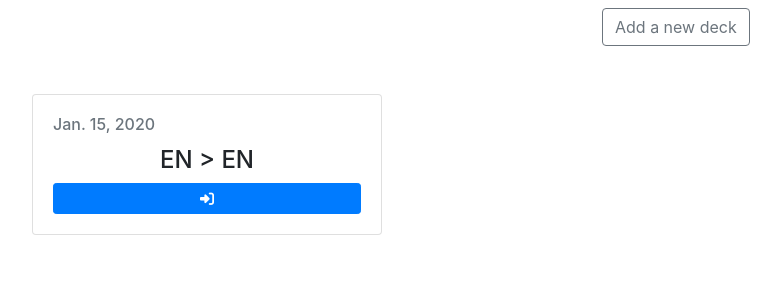
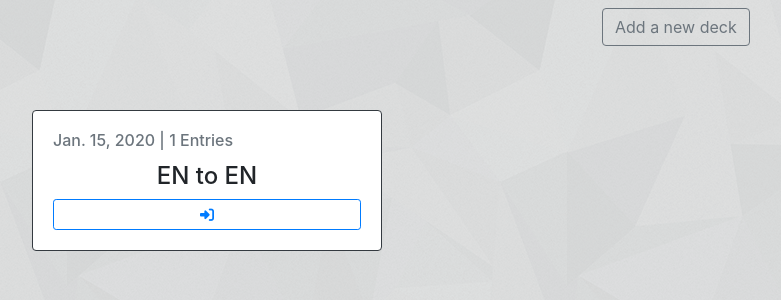
Before and after one commit to Erfi/darvag, a Django app: page /user/dashboard/ in a window 1280 px wide. Shown: the part 56-356 px from the top of the page, without its empty margins (433-1214 px from the left). Run offline with Django 3.2, Linux system fonts and the light colour scheme; a user stored in the database is signed in; tables that the repository leaves empty hold one stand-in row (values such as "Sample post"); some libraries are stand-ins or nearby versions.

Commit message:
Added deck view. Ability to add an entry and assign it to a deck.

```diff
--- a/dora/dora/urls.py
+++ b/dora/dora/urls.py
@@ -43,7 +43,8 @@ urlpatterns = [
          name='password_change_done'),
     path('admin/', admin.site.urls),
     path('user/dashboard/', flashcard_views.dashboard, name='dashboard'),
+    path('deck/<int:deck_id>/', flashcard_views.view_deck, name='view_deck'),
     path('deck/add/', flashcard_views.add_deck, name='add_deck'),
-    path('entry/add/', flashcard_views.add_entry, name='add_entry'),
+    path('entry/add/<int:deck_id>', flashcard_views.add_entry, name='add_entry'),
     path('entry/<str:from_lang>/', flashcard_views.lang_entry, name='lang_entry')
 ]
--- a/dora/flashcard/views.py
+++ b/dora/flashcard/views.py
@@ -15,7 +15,8 @@ def lang_entry(request, from_lang):
 
 
 @login_required
-def add_entry(request):
+def add_entry(request, deck_id):
+    deck = Deck.objects.get(id=deck_id)
     if request.method == 'POST':
         form = NewEntryForm(request.POST)
         if form.is_valid():
@@ -24,6 +25,7 @@ def add_entry(request):
                                          from_word=form.cleaned_data['from_word'],
                                          to_word=form.cleaned_data['to_word'],
                                          from_example=form.cleaned_data['from_example'],
+                                         deck=deck,
                                          created_by=request.user)
             entry.save()
             return redirect('home')
@@ -51,3 +53,10 @@ def add_deck(request):
     else:
         form = NewDeckForm()
     return render(request, 'new_deck_form.html', {'form': form})
+
+
+@login_required
+def view_deck(request, deck_id):
+    deck = Deck.objects.get(id=deck_id)
+    entries = deck.entries.all()
+    return render(request, 'view_deck.html', {'entries': entries, 'deck':deck})
--- a/dora/templates/dashboard.html
+++ b/dora/templates/dashboard.html
@@ -1,4 +1,10 @@
 {% extends 'base.html' %}
+
+{% load static %}
+
+{% block stylesheet %}
+    <link rel="stylesheet" href="{% static 'css/app.css' %}">
+{% endblock stylesheet %}
 
 {% block title %}
 Dashboard
@@ -15,11 +21,13 @@ Dashboard
 <div class="row justify-content-center mt-5">
 {% for deck in decks %}
     <div class="col-lg-4 col-md-6 col-sm-8">
-        <div class="card">
+        <div class="card border-dark mt-3 mb-3">
             <div class="card-body">
-                <h6 class="card-title text-muted">{{ deck.created_at.date }}</h6>
-                <h4 class="text-center">{{deck.from_lang | upper}} > {{deck.to_lang | upper}}</h4>
-                <button href="#" class="btn btn-primary btn-block btn-sm"><i class="fas fa-sign-in-alt"></i></button>
+                <h6 class="card-title text-muted">{{ deck.created_at.date }} | {{deck.get_entry_count}} Entries</h6>
+                <h4 class="text-center">{{deck.from_lang | upper}} to {{deck.to_lang | upper}}</h4>
+                <a class="btn btn-outline-primary btn-block btn-sm" href="{% url 'view_deck' deck_id=deck.id %}" >
+                    <i class="fas fa-sign-in-alt"></i>
+                </a>
             </div>
         </div>
     </div>
```
Also changed, not shown: dora/templates/home.html (+3 -14 lines), dora/templates/view_deck.html (added, +31 -0 lines).
